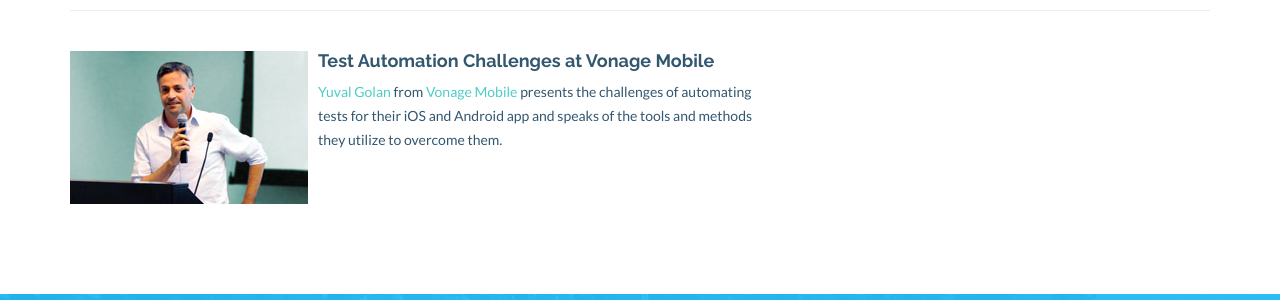
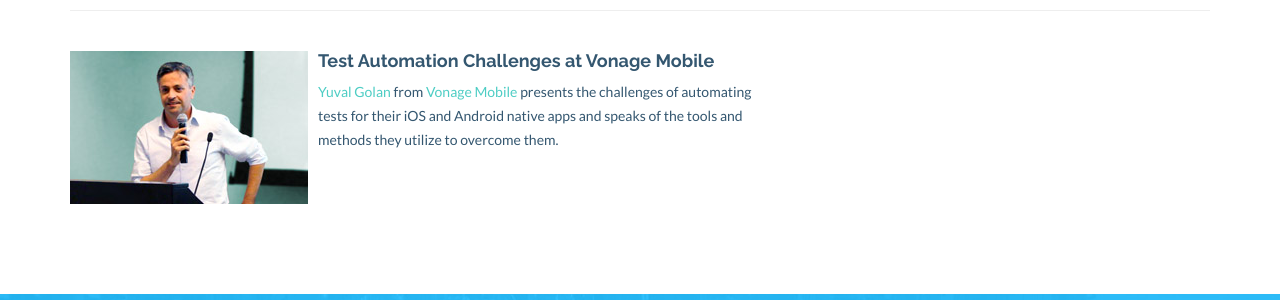
Before and after one commit to MobileAutomators/mobileautomators.github.io, a Jekyll site: the page built from index.html, in a window 1280 px wide and 900 px high, scrolled down 716 px. Shown: the part 177-477 px from the top of the window. Built offline with Jekyll 4.4.1, drawn with Linux system fonts in a browser that asks for light colours; nearby versions of some CDN libraries.

Commit message:
Switched vid for some talk

```diff
--- a/_posts/talks/2015-02-2-mobile-testing-automation-challenges-vonage-mobile.markdown
+++ b/_posts/talks/2015-02-2-mobile-testing-automation-challenges-vonage-mobile.markdown
@@ -6,11 +6,11 @@
 categories:
 - talks
 thumb: /assets/img/blog/thumbs/20150202-2.jpg
-youtube: LZEY5fxXhr0
+youtube: D7FUjEYTJFE
 slideshare: 44212178
 ---
 
-[Yuval Golan][linkedin] from [Vonage Mobile] presents the challenges of automating tests for their iOS and Android app and speaks of the tools and methods they utilize to overcome them.
+[Yuval Golan][linkedin] from [Vonage Mobile] presents the challenges of automating tests for their iOS and Android native apps and speaks of the tools and methods they utilize to overcome them.
 
 [linkedin]: https://www.linkedin.com/profile/view?id=164806891
 [Vonage Mobile]: http://www.vonage.com/personal/vonage-mobile-app
```
